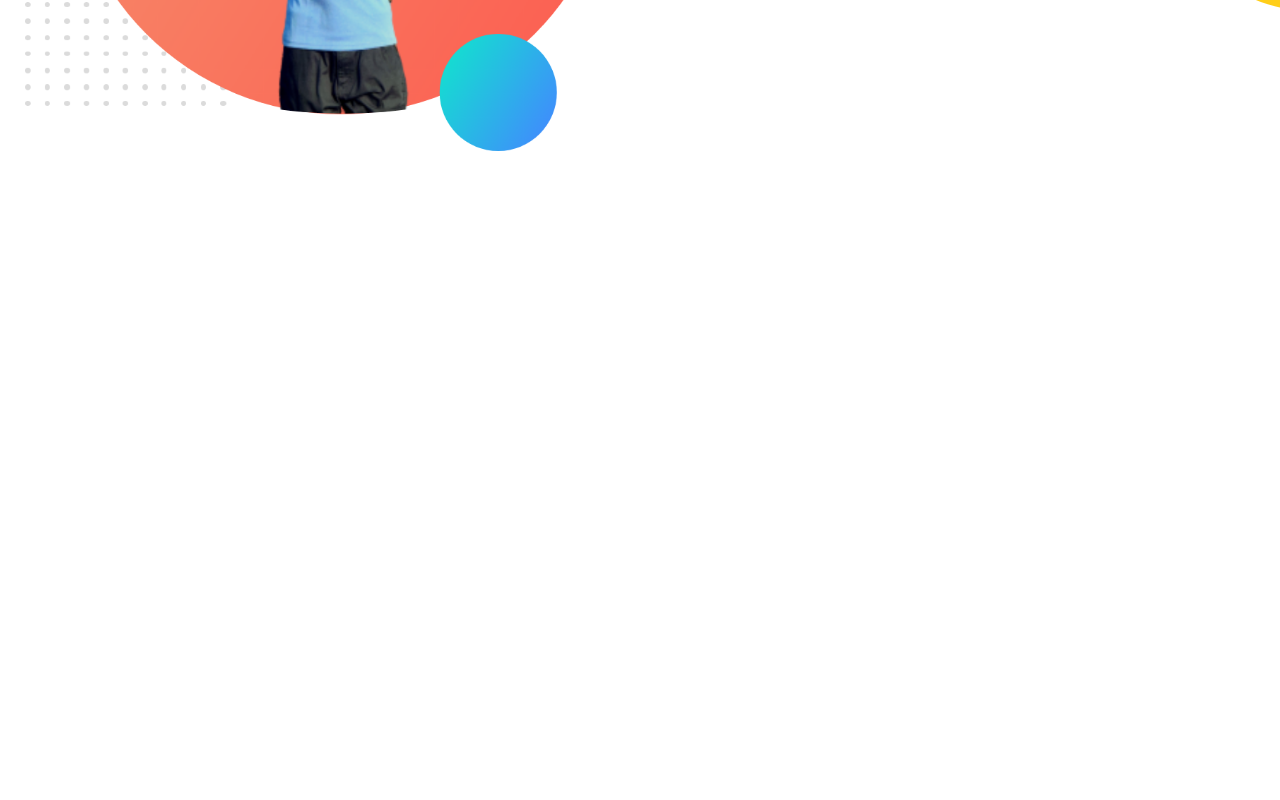
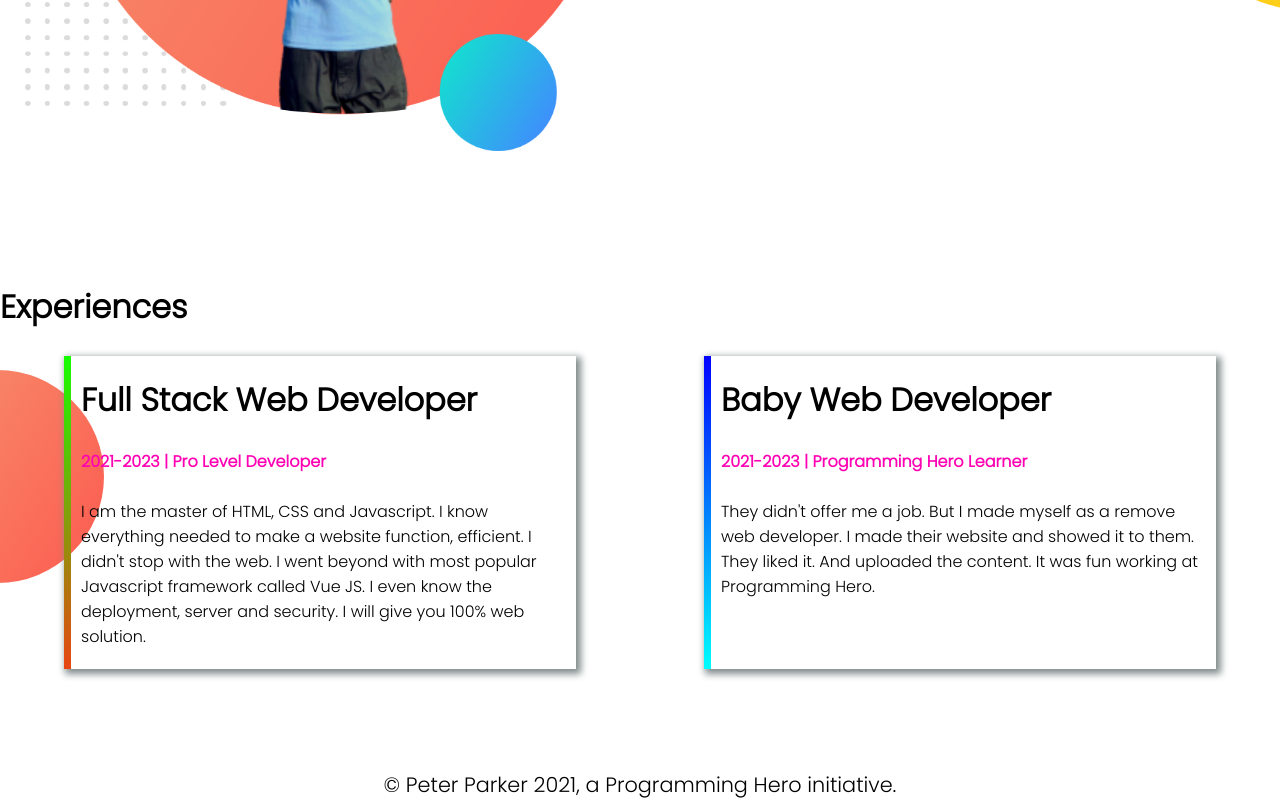
Before and after one commit to afjalopu/afjalopu-portfolio, a plain HTML site: page index.html in a window 1280 px wide. Shown: the part 1204-2004 px from the top of the page. Before the commit the page ends 1487 px from the top, so only its background shows below. Drawn offline with Linux system fonts and the light colour scheme.

Commit message:
first commit

```diff
--- a/easy.css
+++ b/easy.css
@@ -12,11 +12,11 @@ h1
 {
     font-size: 2rem;
 }
-h1 span
+span
 {
     color: rgb(255, 0, 179);
 }
-section
+.flexible-container
 {
     display: flex;
     margin-bottom: 100px;
@@ -57,3 +57,35 @@ section
     background-repeat: no-repeat;
     background-position: right;
 }
+.flexible-item
+{
+    box-shadow: 3px 3px 7px 2px rgb(130, 139, 139);
+    width: 40%;
+    margin-left: 5%;
+    margin-right: 5%;
+    padding: 20px 10px;
+    border-left: 5px solid ;
+}
+.experience-area
+{
+    background-image: url(images/exp-bg.png);
+    background-position: left;
+    background-repeat: no-repeat;
+}
+#web-dev-experience
+{
+    border-image: linear-gradient(blue, cyan);
+    border-image-slice: 1 ;
+    border-left: 7px solid;
+}
+#baby-wev-experience
+{
+    border-image: linear-gradient(rgb(21, 255, 0), rgb(233, 69, 19));
+    border-image-slice: 1 ;
+    border-left: 7px solid;
+}
+.footer p
+{
+   text-align: center;
+   font-size: 1.3rem;
+}
--- a/index.html
+++ b/index.html
@@ -13,7 +13,7 @@
 </head>
 <body>
 
-    <section class="top-banner">
+    <section class="top-banner flexible-container ">
 
         <div class="half-width">
                 <h1>Wellcome to</h1>
@@ -35,7 +35,7 @@
 
     </section>
 
-    <section class="big-dream">
+    <section class="big-dream flexible-container ">
         <div  class="half-width" >
             <img src="images/opu1.png" alt="">
         </div>
@@ -50,5 +50,28 @@
             <a target="_blank" class="link-button" href="">Download Resume</a>
         </div>
     </section>
+
+    <section class="experience-area">
+
+        <h1>Experiences</h1>
+        <br>
+    <div class="flexible-container">
+        <div id="baby-wev-experience"  class="flexible-item">
+            <h1>Full Stack Web Developer</h1> <br>
+            <h4> <span> 2021-2023 | Pro Level Developer </span></h4> <br>
+            <p>I am the master of HTML, CSS and Javascript. I know everything needed to make a website function, efficient. I didn't stop with the web. I went beyond with most popular Javascript framework called Vue JS. I even know the deployment, server and security. I will give you 100% web solution.</p>
+         </div>
+
+         <div id="web-dev-experience" class="flexible-item">
+            <h1>Baby Web Developer</h1> <br>
+            <h4> <span> 2021-2023 | Programming Hero Learner </span></h4> <br>
+            <p>They didn't offer me a job. But I made myself as a remove web developer. I made their website and showed it to them. They liked it. And uploaded the content. It was fun working at Programming Hero.</p>
+         </div>
+    </div>
+    </section>
+
+     <footer class="footer" >
+         <p>© Peter Parker 2021, a Programming Hero initiative.</p>
+     </footer>
 </body>
 </html>
```
